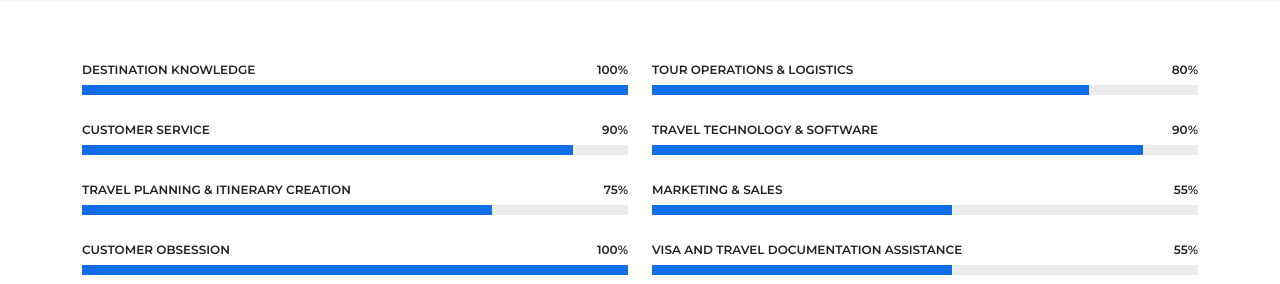
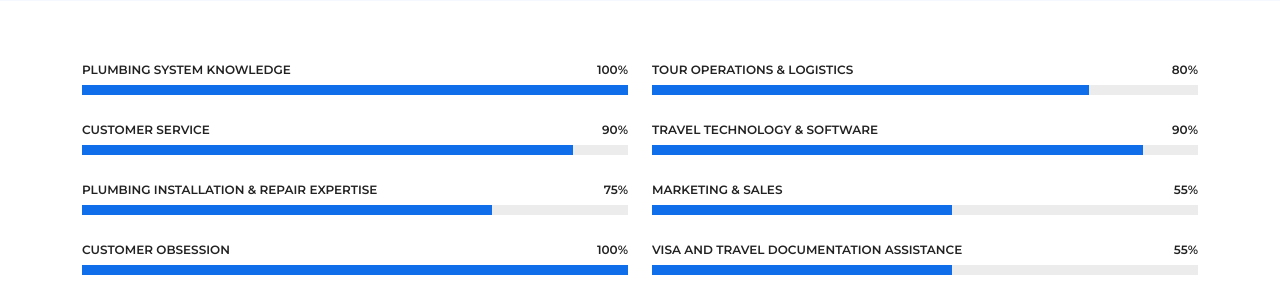
Before and after one commit to Carrington-dev/drainexpertz, a Flask app: page /about in a window 1280 px wide. Shown: the part 1578-1862 px from the top of the page. Run offline with Flask 3, Linux system fonts and the light colour scheme; some libraries are stand-ins or nearby versions.

Commit message:
Update about.html
Co-Authored-By: Stemgon <165911512+stemgon@users.noreply.github.com>
Co-Authored-By: Carrington Muleya <79579279+carrington-dev@users.noreply.github.com>

```diff
--- a/src/templates/about.html
+++ b/src/templates/about.html
@@ -117,7 +117,7 @@
       <div class="col-lg-6">
 
         <div class="progress">
-          <span class="skill"><span>Destination Knowledge</span> <i class="val">100%</i></span>
+          <span class="skill"><span>Plumbing System Knowledge</span> <i class="val">100%</i></span>
           <div class="progress-bar-wrap">
             <div class="progress-bar" role="progressbar" aria-valuenow="100" aria-valuemin="0" aria-valuemax="100"></div>
           </div>
@@ -131,7 +131,7 @@
         </div><!-- End Skills Item -->
 
         <div class="progress">
-          <span class="skill"><span>Travel Planning & Itinerary Creation</span> <i class="val">75%</i></span>
+          <span class="skill"><span>Plumbing Installation & Repair Expertise</span> <i class="val">75%</i></span>
           <div class="progress-bar-wrap">
             <div class="progress-bar" role="progressbar" aria-valuenow="75" aria-valuemin="0" aria-valuemax="100"></div>
           </div>
```
